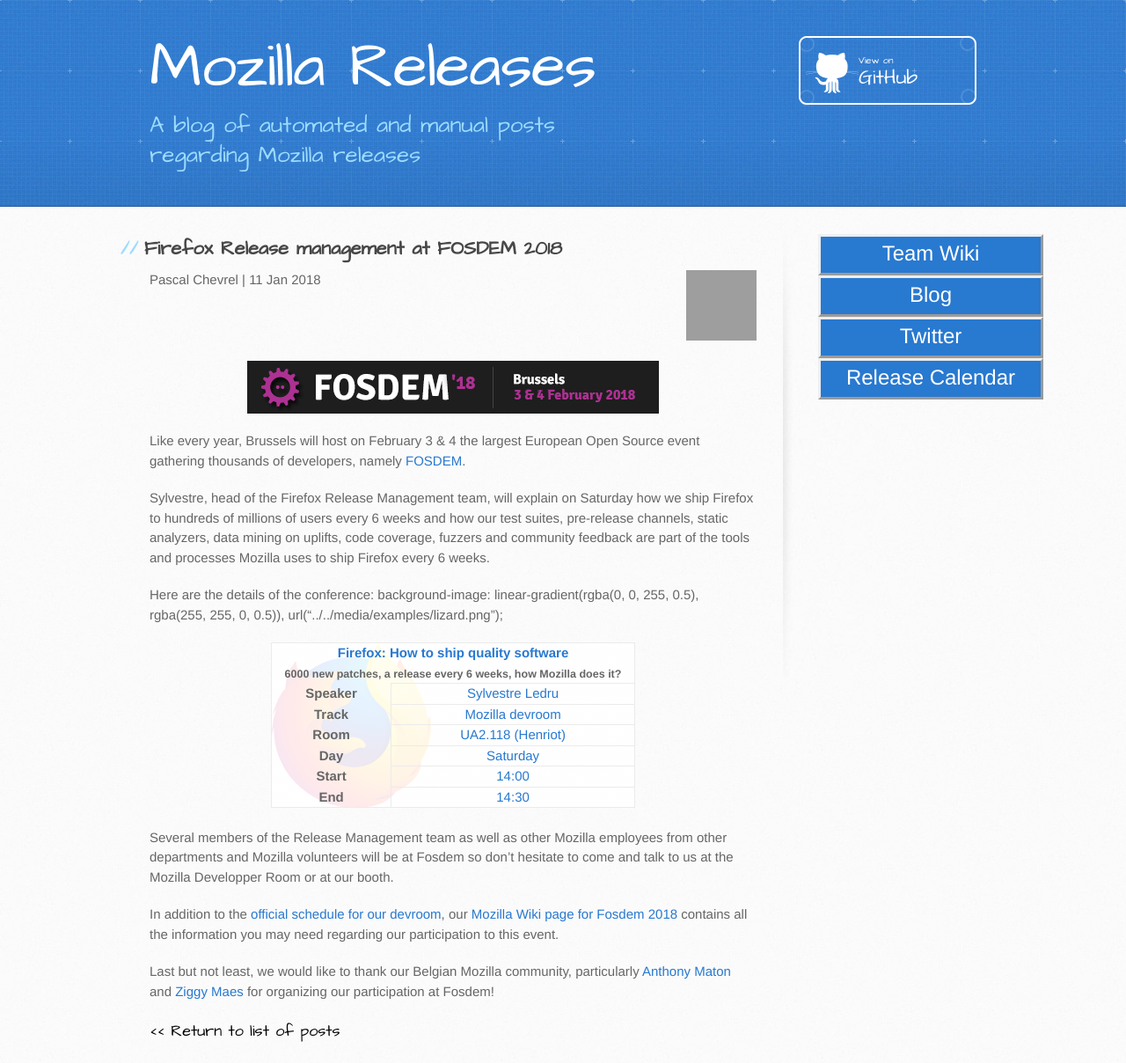
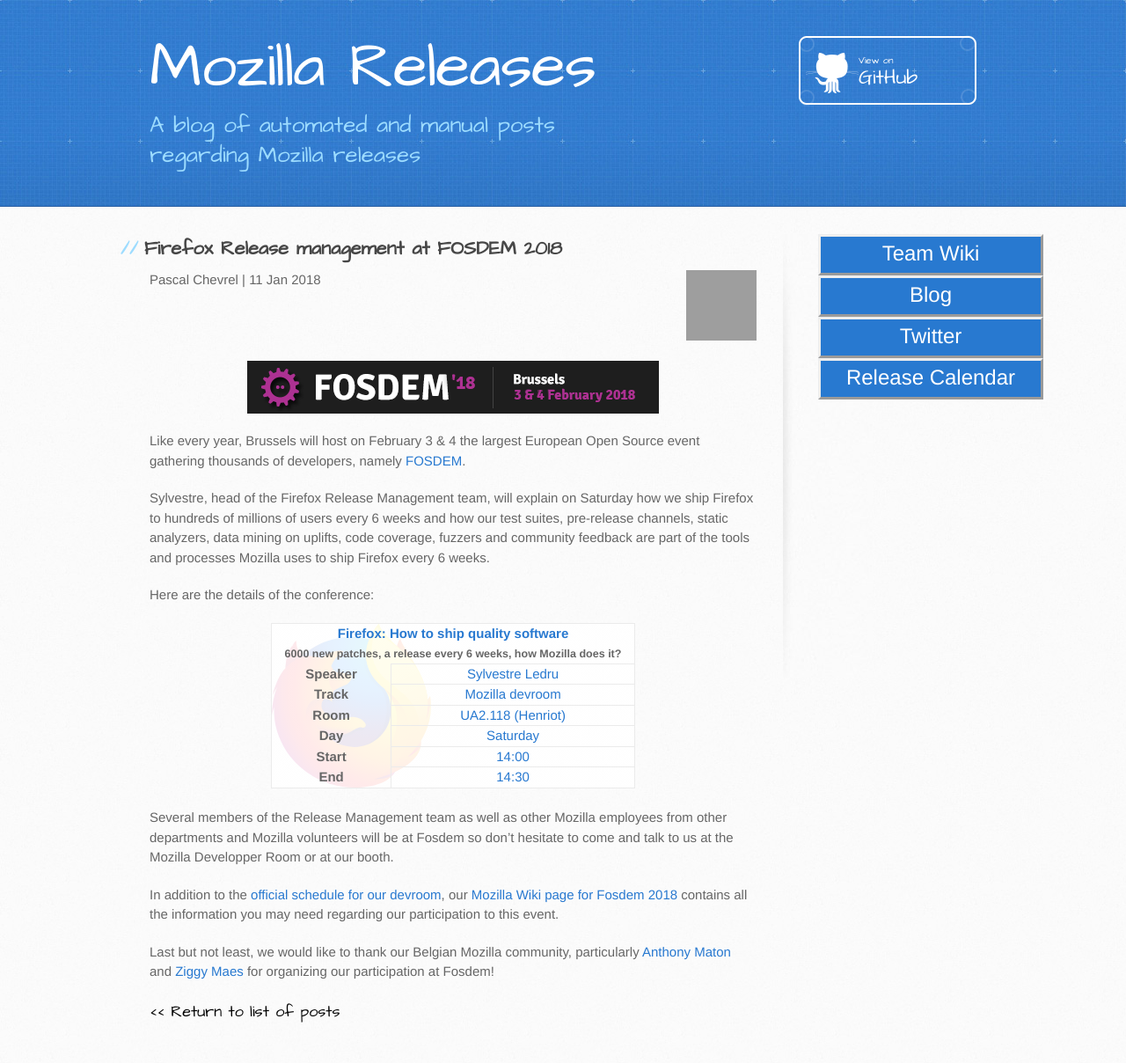
Before and after one commit to mozilla/release-blog, a Jekyll site: the page built from _posts/2018-01-11-fosdem2018.md, in a window 1280 px wide. Shown: the whole page at 88% size. Built offline with Jekyll 4.4.1, drawn with Linux system fonts in a browser that asks for light colours; after the commit the page ends 1185 px from its top, so only the background shows below that; grey boxes are pictures that could not be loaded.

Commit message:
fix css pasted in post (#38)

```diff
--- a/_posts/2018-01-11-fosdem2018.md
+++ b/_posts/2018-01-11-fosdem2018.md
@@ -12,10 +12,6 @@
 Sylvestre, head of the Firefox Release Management team, will explain on Saturday how we ship Firefox to hundreds of millions of users every 6 weeks and how our test suites, pre-release channels, static analyzers, data mining on uplifts, code coverage, fuzzers and community feedback are part of the tools and processes Mozilla uses to ship Firefox every 6 weeks.
 
 Here are the details of the conference:
-background-image: linear-gradient(rgba(0, 0, 255, 0.5), rgba(255, 255, 0, 0.5)),
-                  url("../../media/examples/lizard.png");
-
-
 
 <table style="width: 60%; margin: auto; background-repeat: no-repeat; background-position: cover;background-image: linear-gradient(rgba(255, 255, 255, 0.9), rgba(255, 255, 255, 0.9)), url('/images/logos/firefox-logo.svg');">
 	<tr>
```
